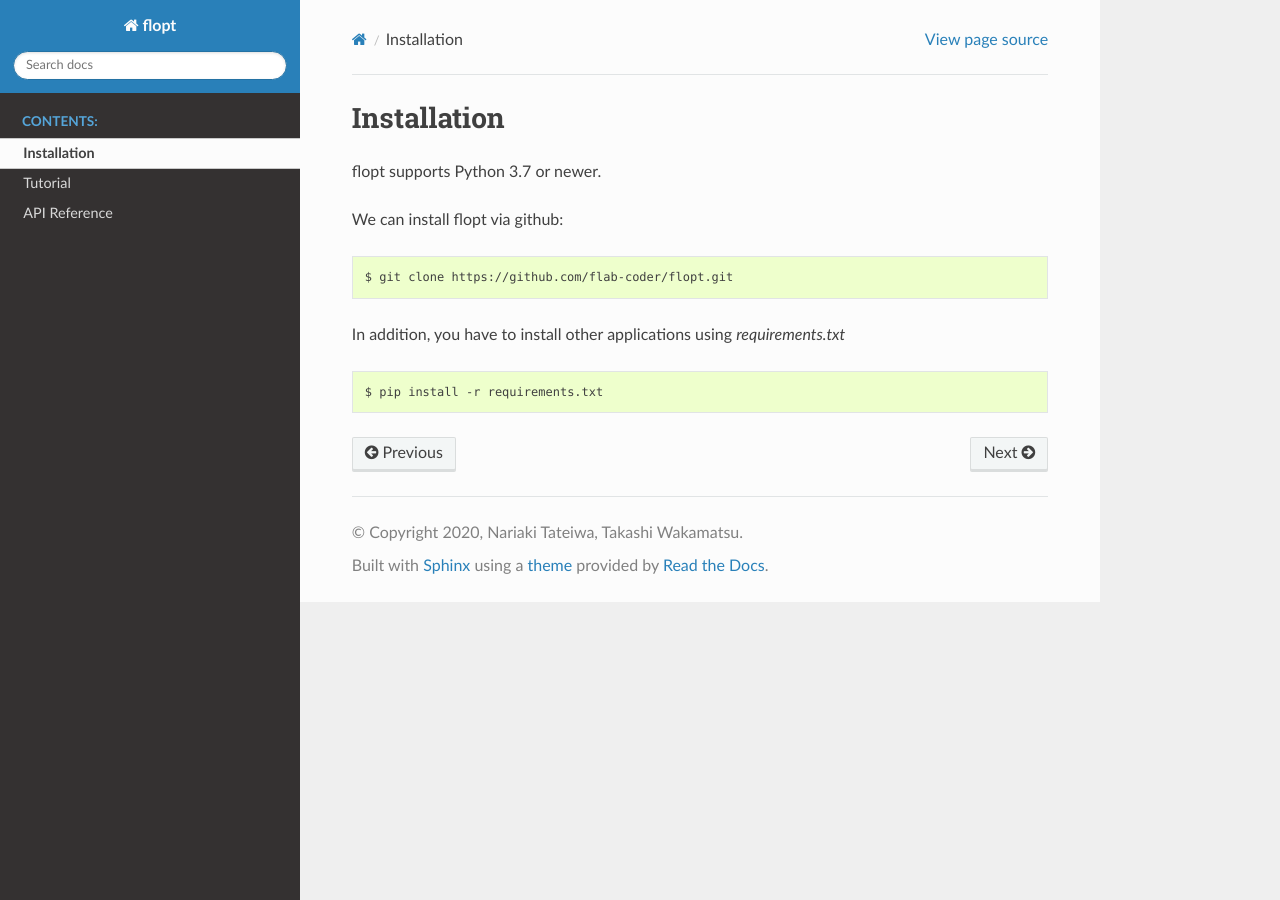
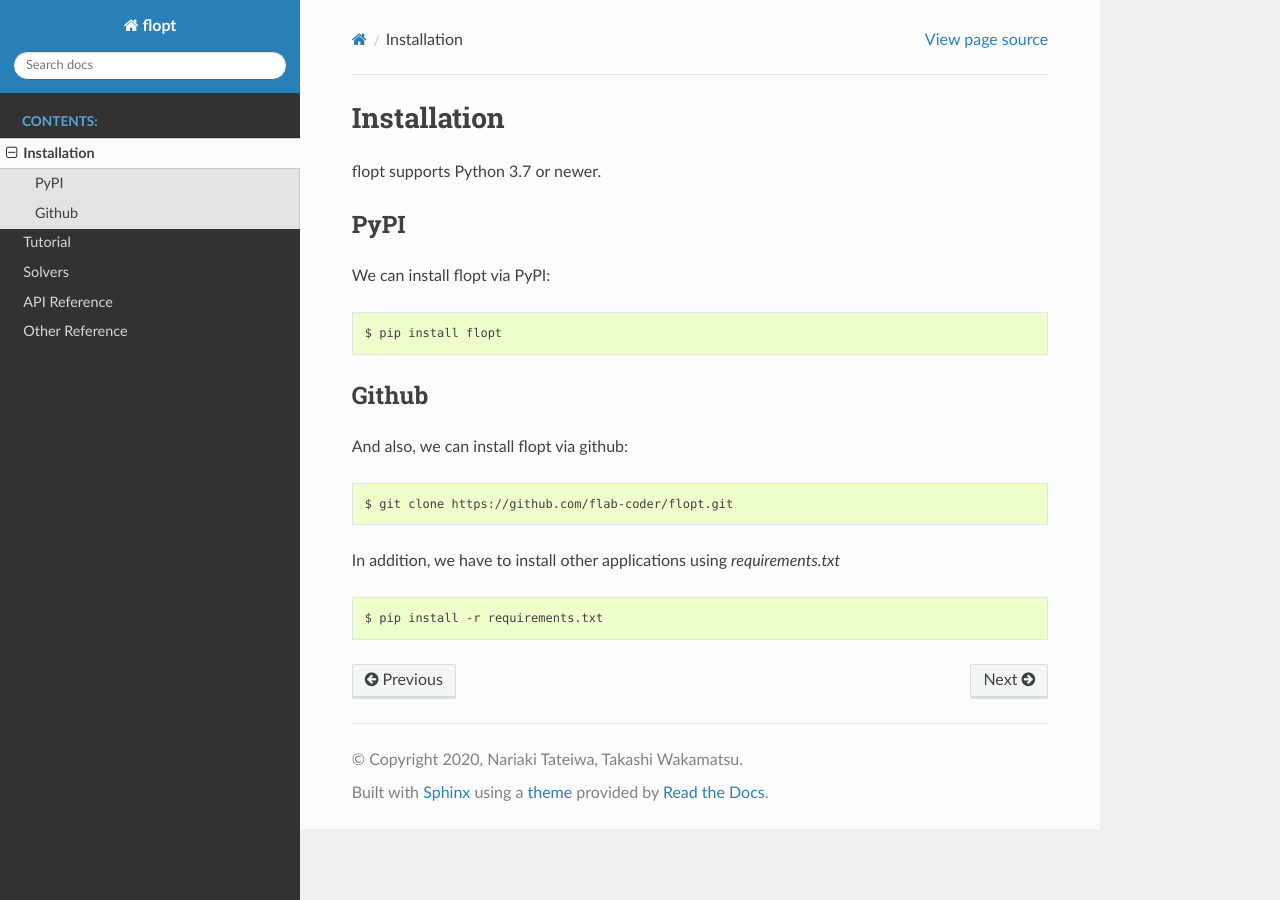
Before and after one commit to nariaki3551/flopt, a Sphinx documentation site: the page built from docs/installation.rst, in a window 1280 px wide. Built offline with Sphinx 7.4.7 and the Read the Docs theme 2.0.0, drawn with Linux system fonts in a browser that asks for light colours.

Commit message:
docの整理

```diff
--- a/docs/index.rst
+++ b/docs/index.rst
@@ -7,11 +7,13 @@
 =================================
 
 .. toctree::
-   :maxdepth: 2
+   :maxdepth: 1
    :caption: Contents:
 
    installation
    tutorial/index
+   solvers/index
+   api_reference/index
    reference/index
 
 Indices and tables
--- a/docs/installation.rst
+++ b/docs/installation.rst
@@ -3,13 +3,25 @@
 
 flopt supports Python 3.7 or newer.
 
-We can install flopt via github:
+PyPI
+----
+
+We can install flopt via PyPI:
+
+.. code-block:: bash
+
+  $ pip install flopt
+
+Github
+------
+
+And also, we can install flopt via github:
 
 .. code-block:: bash
 
     $ git clone https://github.com/flab-coder/flopt.git
 
-In addition, you have to install other applications using `requirements.txt`
+In addition, we have to install other applications using `requirements.txt`
 
 .. code-block:: bash
 
--- a/docs/tutorial/simple.rst
+++ b/docs/tutorial/simple.rst
@@ -43,8 +43,7 @@
 Variable
 -----------
 
-We declear variables using *Variable*.
-
+We declear variables using :doc:`../api_reference/Variable`.
 ::
 
   0 <= a <= 1, a is integer
```
Also changed, not shown: docs/api_reference/Solver.rst (added, +8 -0 lines), docs/api_reference/index.rst (added, +11 -0 lines), docs/reference/Solver.rst (deleted, +0 -52 lines), docs/reference/index.rst (+2 -7 lines), docs/solvers/BasianSearch.rst (added, +39 -0 lines), docs/solvers/SequentialUpdateSearch.rst (added, +25 -0 lines), docs/solvers/SwarmIntelligenceSearch.rst (added, +15 -0 lines), docs/solvers/index.rst (added, +16 -0 lines), docs/api_reference/CustomObject.rst (renamed from docs/reference/CustomObject.rst), docs/api_reference/Performance.rst (renamed from docs/reference/Performance.rst), docs/api_reference/Problem.rst (renamed from docs/reference/Problem.rst), docs/api_reference/Variable.rst (renamed from docs/reference/Variable.rst), 1 other file.
